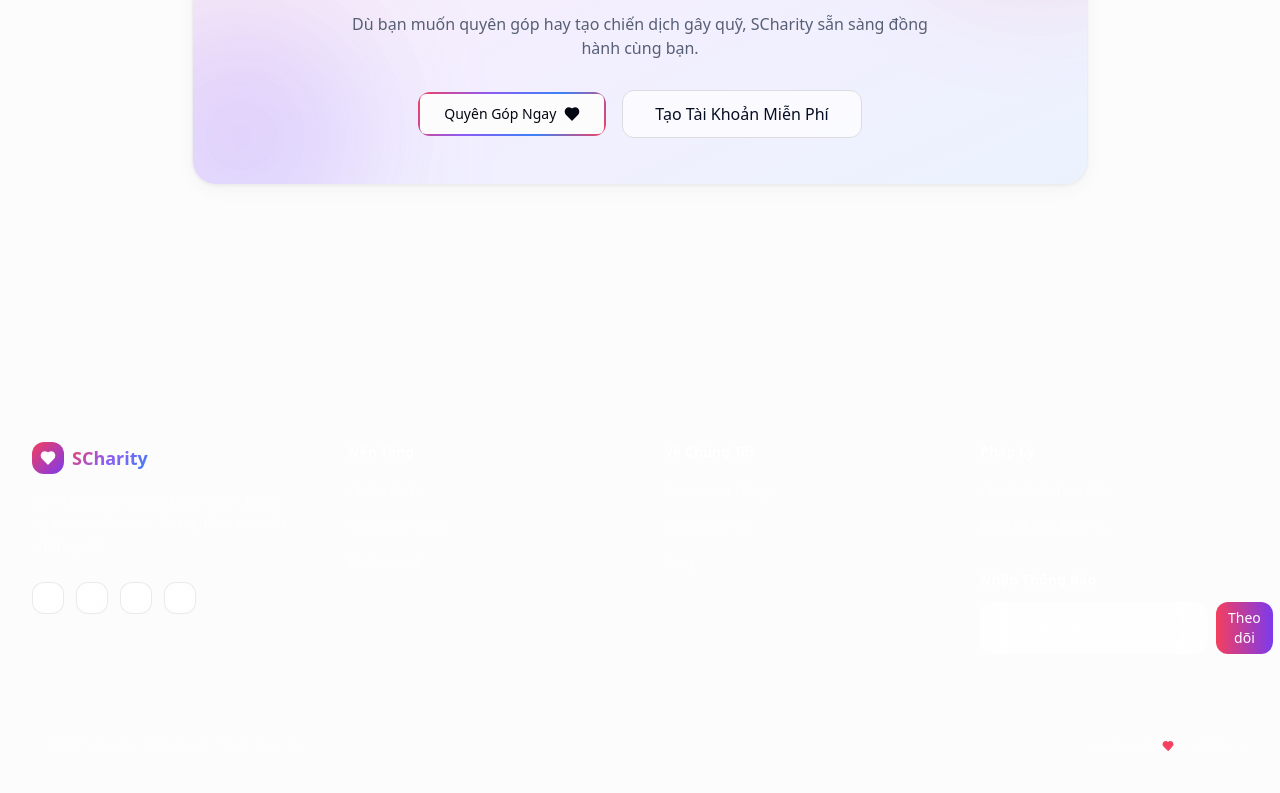
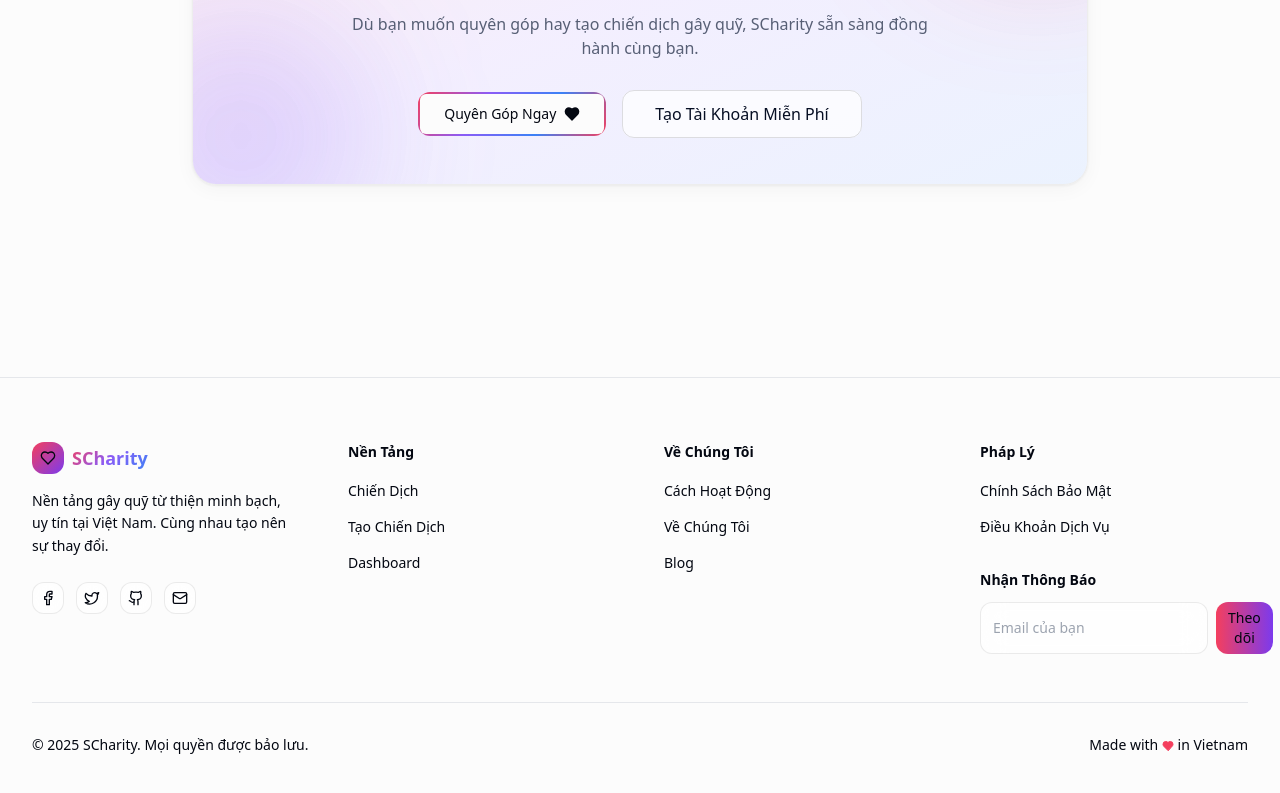
Before and after one commit to SCharityFU/SCharity_FE, a Next.js app: page / in a window 1280 px wide. Shown: the part 4554-5347 px from the top of the page. Built offline with nearby package versions, Linux system fonts and the light colour scheme; no server answers; a web font is replaced by a local one.

Commit message:
test: testing new theme

```diff
--- a/components/layout/Footer.tsx
+++ b/components/layout/Footer.tsx
@@ -27,18 +27,18 @@ const socials = [
 
 export function Footer() {
     return (
-        <footer className="border-t border-white/10 mt-24">
+        <footer className="border-t border-dark/10 mt-24">
             <div className="max-w-7xl mx-auto px-4 sm:px-6 lg:px-8 py-16">
                 <div className="grid grid-cols-1 md:grid-cols-4 gap-12">
                     {/* Brand */}
                     <div className="md:col-span-1">
                         <Link href="/" className="flex items-center gap-2 mb-4">
                             <div className="w-8 h-8 rounded-lg bg-gradient-to-br from-rose-500 to-violet-600 flex items-center justify-center">
-                                <Heart className="w-4 h-4 text-white fill-white" />
+                                <Heart className="w-4 h-4 text-dark fill-dark" />
                             </div>
                             <span className="font-bold text-lg gradient-text">SCharity</span>
                         </Link>
-                        <p className="text-sm text-white/50 leading-relaxed mb-6">
+                        <p className="text-sm text-dark/50 leading-relaxed mb-6">
                             Nền tảng gây quỹ từ thiện minh bạch, uy tín tại Việt Nam. Cùng nhau tạo nên sự thay đổi.
                         </p>
                         <div className="flex gap-3">
@@ -47,9 +47,9 @@ export function Footer() {
                                     key={label}
                                     href={href}
                                     aria-label={label}
-                                    className="w-8 h-8 rounded-lg glass flex items-center justify-center hover:bg-white/20 transition-colors"
+                                    className="w-8 h-8 rounded-lg glass flex items-center justify-center hover:bg-dark/20 transition-colors"
                                 >
-                                    <Icon className="w-4 h-4 text-white/60" />
+                                    <Icon className="w-4 h-4 text-dark/60" />
                                 </a>
                             ))}
                         </div>
@@ -57,11 +57,11 @@ export function Footer() {
 
                     {/* Links */}
                     <div>
-                        <h3 className="font-semibold text-sm text-white mb-4">Nền Tảng</h3>
+                        <h3 className="font-semibold text-sm text-dark mb-4">Nền Tảng</h3>
                         <ul className="space-y-3">
                             {footerLinks.platform.map((link) => (
                                 <li key={link.href}>
-                                    <Link href={link.href} className="text-sm text-white/50 hover:text-white transition-colors">
+                                    <Link href={link.href} className="text-sm text-dark/50 hover:text-dark transition-colors">
                                         {link.label}
                                     </Link>
                                 </li>
@@ -70,11 +70,11 @@ export function Footer() {
                     </div>
 
                     <div>
-                        <h3 className="font-semibold text-sm text-white mb-4">Về Chúng Tôi</h3>
+                        <h3 className="font-semibold text-sm text-dark mb-4">Về Chúng Tôi</h3>
                         <ul className="space-y-3">
                             {footerLinks.about.map((link) => (
                                 <li key={link.href}>
-                                    <Link href={link.href} className="text-sm text-white/50 hover:text-white transition-colors">
+                                    <Link href={link.href} className="text-sm text-dark/50 hover:text-dark transition-colors">
                                         {link.label}
                                     </Link>
                                 </li>
@@ -83,11 +83,11 @@ export function Footer() {
                     </div>
 
                     <div>
-                        <h3 className="font-semibold text-sm text-white mb-4">Pháp Lý</h3>
+                        <h3 className="font-semibold text-sm text-dark mb-4">Pháp Lý</h3>
                         <ul className="space-y-3">
                             {footerLinks.legal.map((link) => (
                                 <li key={link.href}>
-                                    <Link href={link.href} className="text-sm text-white/50 hover:text-white transition-colors">
+                                    <Link href={link.href} className="text-sm text-dark/50 hover:text-dark transition-colors">
                                         {link.label}
                                     </Link>
                                 </li>
@@ -95,14 +95,14 @@ export function Footer() {
                         </ul>
                         {/* Newsletter */}
                         <div className="mt-8">
-                            <h3 className="font-semibold text-sm text-white mb-3">Nhận Thông Báo</h3>
+                            <h3 className="font-semibold text-sm text-dark mb-3">Nhận Thông Báo</h3>
                             <div className="flex gap-2">
                                 <input
                                     type="email"
                                     placeholder="Email của bạn"
-                                    className="flex-1 px-3 py-1.5 rounded-lg glass text-sm text-white placeholder-white/30 outline-none border border-white/10 focus:border-rose-500/50 transition-colors"
+                                    className="flex-1 px-3 py-1.5 rounded-lg glass text-sm text-dark placeholder-dark/30 outline-none border border-dark/10 focus:border-rose-500/50 transition-colors"
                                 />
-                                <button className="px-3 py-1.5 rounded-lg bg-gradient-to-r from-rose-500 to-violet-600 text-white text-sm font-medium hover:opacity-90 transition-opacity">
+                                <button className="px-3 py-1.5 rounded-lg bg-gradient-to-r from-rose-500 to-violet-600 text-dark text-sm font-medium hover:opacity-90 transition-opacity">
                                     Theo dõi
                                 </button>
                             </div>
@@ -110,9 +110,9 @@ export function Footer() {
                     </div>
                 </div>
 
-                <div className="border-t border-white/10 mt-12 pt-8 flex flex-col sm:flex-row items-center justify-between gap-4">
-                    <p className="text-sm text-white/30">© 2025 SCharity. Mọi quyền được bảo lưu.</p>
-                    <p className="text-sm text-white/30">
+                <div className="border-t border-dark/10 mt-12 pt-8 flex flex-col sm:flex-row items-center justify-between gap-4">
+                    <p className="text-sm text-dark/30">© 2025 SCharity. Mọi quyền được bảo lưu.</p>
+                    <p className="text-sm text-dark/30">
                         Made with <Heart className="w-3 h-3 inline text-rose-500 fill-rose-500" /> in Vietnam
                     </p>
                 </div>
```
